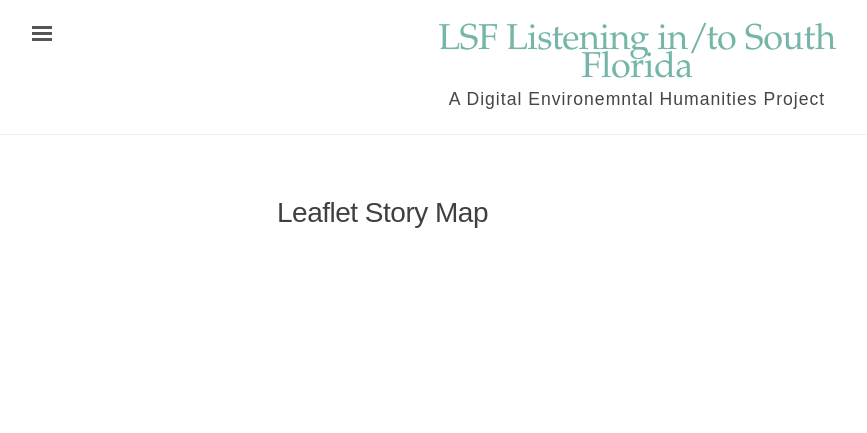
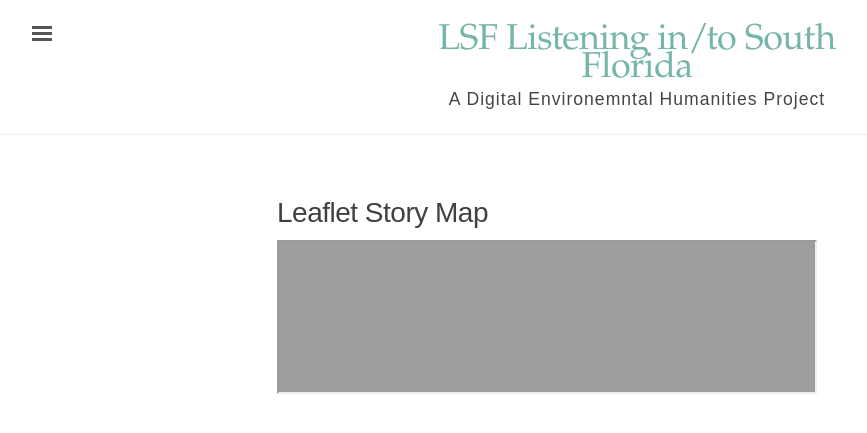
Before and after one commit to rm4-25/lsf_3, a Jekyll site: the page built from Leaflet Story Map.md, in a window 1280 px wide. Shown: the top 433 px of the page, without its empty margins (3-870 px from the left). Built offline with Jekyll 4.4.1, drawn with Linux system fonts in a browser that asks for light colours.

Commit message:
Update Leaflet Story Map.md
Added new iframe code.

```diff
--- a/Leaflet Story Map.md
+++ b/Leaflet Story Map.md
@@ -4,5 +4,5 @@
 order: 1
 ---
 
-<ifreame>
-</ifreame>
+<iframe src='https://rm4-25.github.io/lsf_storymap/' width='75%' height='100%'>
+</iframe>
```
